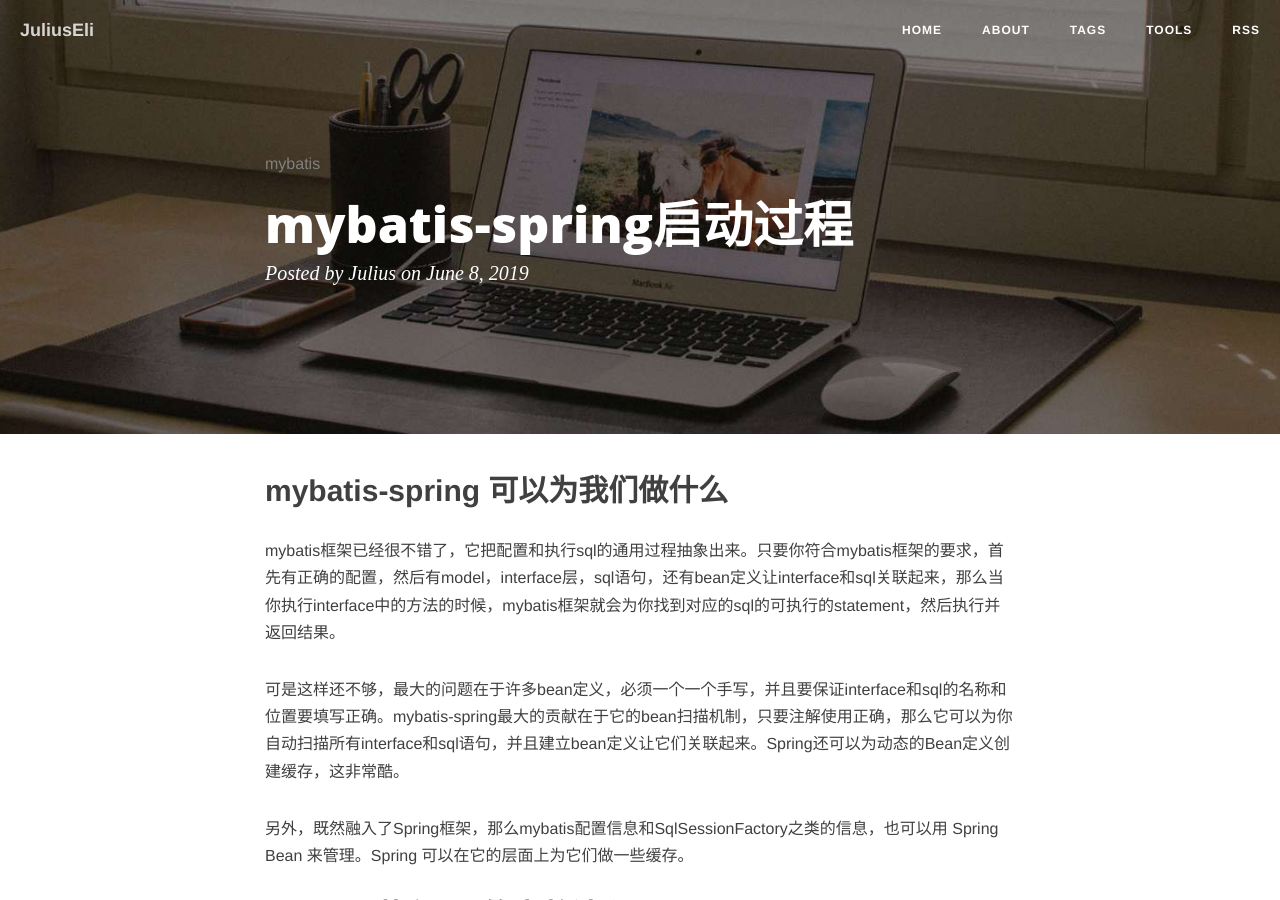
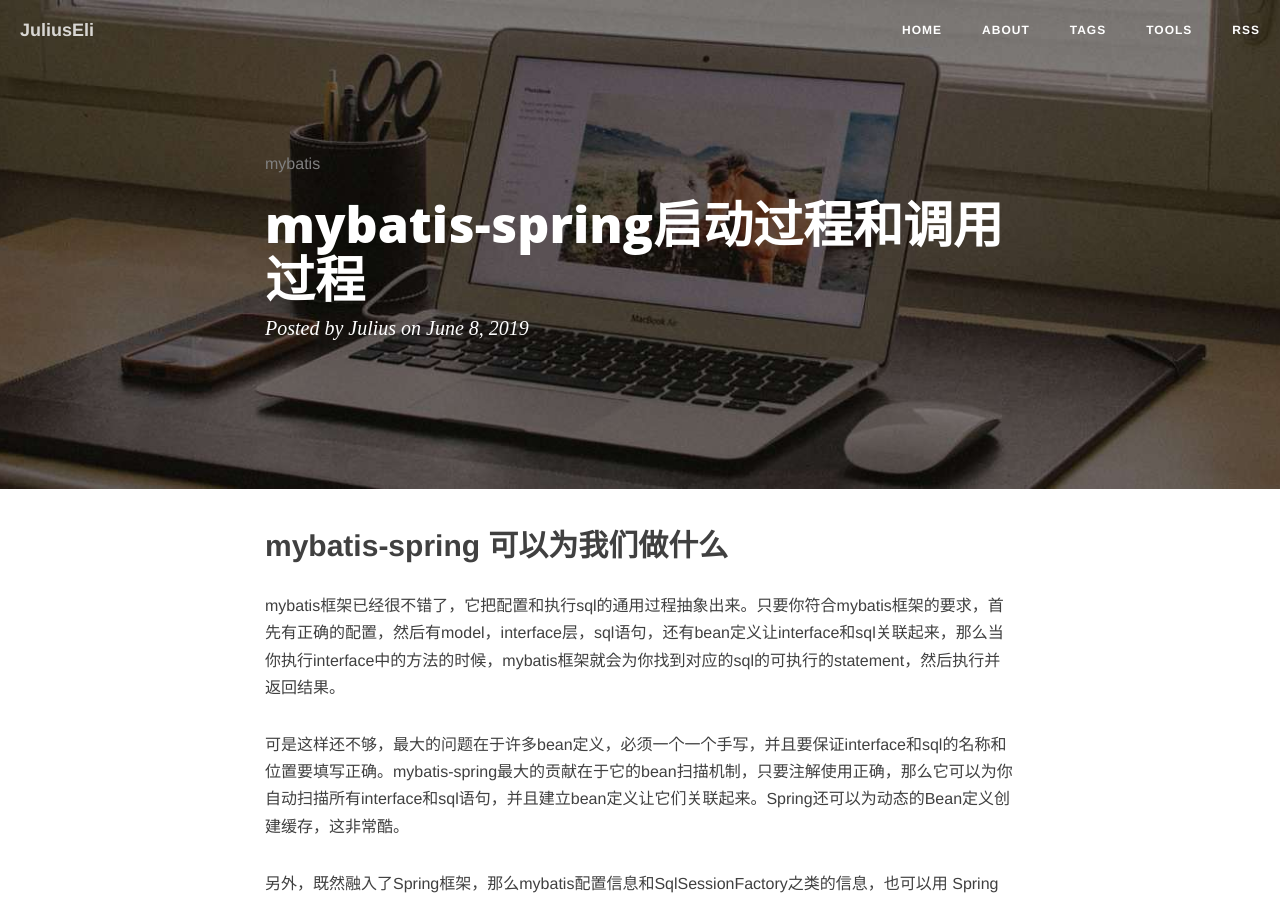
Before and after one commit to Julius-Liu/julius-liu.github.com, a Jekyll site: the page built from _posts/2019-06-08-mybatis-spring启动过程和调用过程.md, in a window 1280 px wide and 900 px high. Built offline with Jekyll 4.4.1, drawn with Linux system fonts in a browser that asks for light colours; nearby versions of some CDN libraries; comment, search, counter and statistics services are not loaded.

Commit message:
修改文章主题

```diff
--- a/_posts/2019-06-08-mybatis-spring启动过程和调用过程.md
+++ b/_posts/2019-06-08-mybatis-spring启动过程和调用过程.md
@@ -1,9 +1,9 @@
 ---
 layout: post
-title: mybatis-spring启动过程
+title: mybatis-spring启动过程和调用过程
 categories: blog
 tags: [mybatis]
-description: mybatis-spring启动过程
+description: mybatis-spring启动过程和调用过程
 ---
 
 ## mybatis-spring 可以为我们做什么 ##
```
Also changed, not shown: 1 other file.
